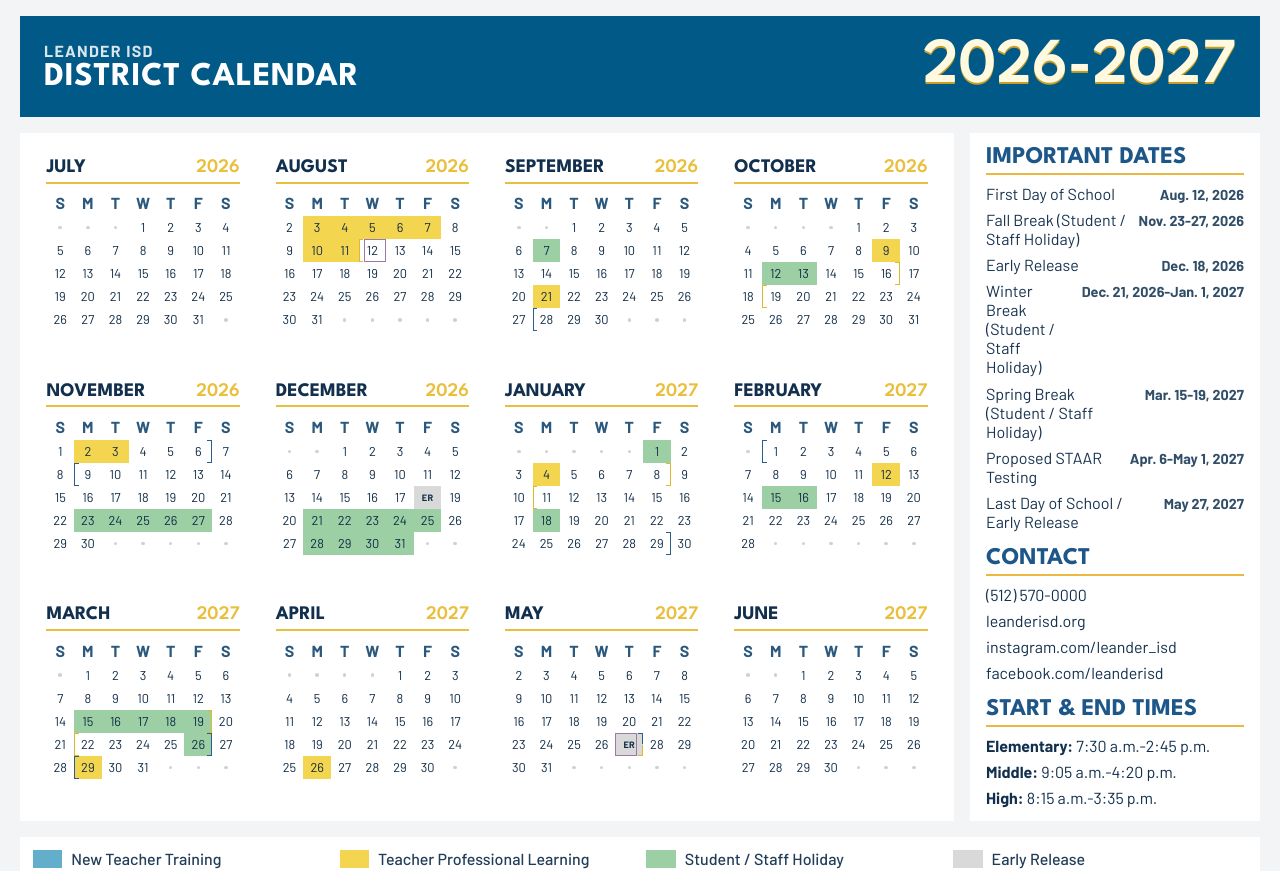
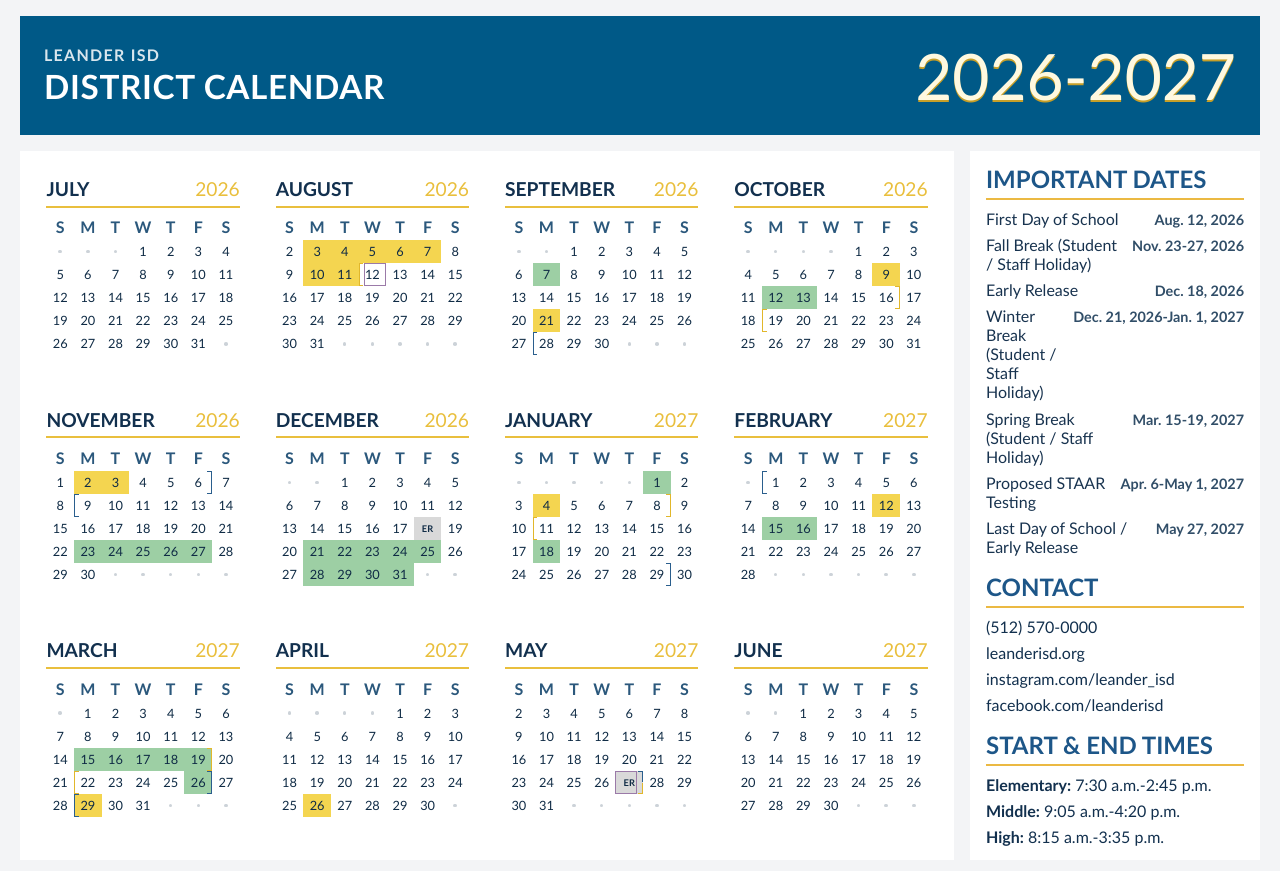
Before and after one commit to lisdhamrick/Academic-Calendar, a plain HTML site: page index.html in a window 1280 px wide. Shown: the top 871 px of the page. Drawn offline with Linux system fonts and the light colour scheme.

Commit message:
Updated logo and font stack

```diff
--- a/index.html
+++ b/index.html
@@ -4,12 +4,6 @@
     <meta charset="UTF-8" />
     <meta name="viewport" content="width=device-width, initial-scale=1.0" />
     <title>Leander ISD Academic Calendar</title>
-    <link rel="preconnect" href="https://fonts.googleapis.com" />
-    <link rel="preconnect" href="https://fonts.gstatic.com" crossorigin />
-    <link
-      href="https://fonts.googleapis.com/css2?family=Barlow:wght@400;500;600;700;800&family=League+Spartan:wght@600;700;800&display=swap"
-      rel="stylesheet"
-    />
     <link rel="stylesheet" href="./styles.css" />
   </head>
   <body>
--- a/styles.css
+++ b/styles.css
@@ -1,4 +1,5 @@
 :root {
+  --font-main: "Futura", "Futura PT", "Trebuchet MS", "Avenir Next", Arial, sans-serif;
   --bg: #f3f4f6;
   --panel: #ffffff;
   --ink: #12304e;
@@ -28,7 +29,7 @@
 
 body {
   margin: 0;
-  font-family: "Barlow", sans-serif;
+  font-family: var(--font-main);
   color: var(--ink);
   background: var(--bg);
   min-height: 100vh;
@@ -61,7 +62,7 @@
 
 .app-header h1 {
   margin: 0.1rem 0 0;
-  font-family: "League Spartan", sans-serif;
+  font-family: var(--font-main);
   text-transform: uppercase;
   letter-spacing: 0.02em;
   font-size: clamp(1.45rem, 2.6vw, 2.25rem);
@@ -69,7 +70,7 @@
 
 .school-year {
   margin: 0;
-  font-family: "League Spartan", sans-serif;
+  font-family: var(--font-main);
   font-size: clamp(2rem, 5vw, 4rem);
   color: #fff9e0;
   text-shadow: 0 2px 0 #c79f28;
@@ -107,7 +108,7 @@
 .month-card p {
   margin: 0 0 0.35rem;
   text-transform: uppercase;
-  font-family: "League Spartan", sans-serif;
+  font-family: var(--font-main);
 }
 
 .month-card h3 {
@@ -303,7 +304,7 @@
   color: #1d5688;
   border-bottom: 2px solid #ebb943;
   padding-bottom: 0.3rem;
-  font-family: "League Spartan", sans-serif;
+  font-family: var(--font-main);
 }
 
 .info-panel ul {
```
Also changed, not shown: assets/district-logo.svg (added).
